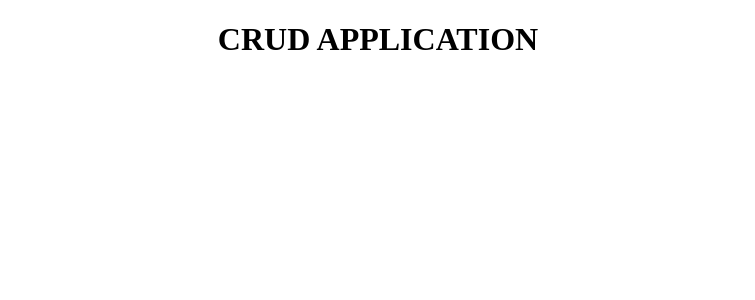
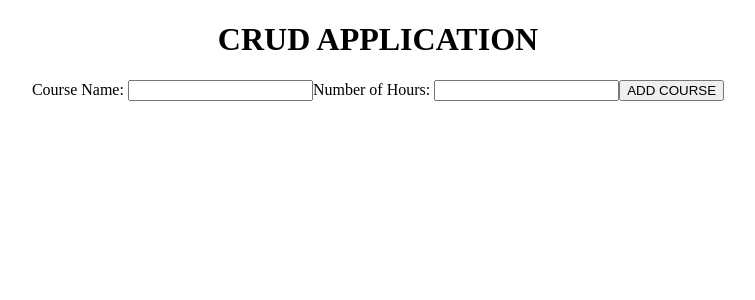
Before and after one commit to SolomonKitonyi/MVC-CRUD-APP, a React (Create React App) app in the folder Views/crud-app/: page / in a window 1280 px wide. Shown: the top 300 px of the page, without its empty margins (262-1017 px from the left). Built offline with nearby package versions, Linux system fonts and the light colour scheme.

Commit message:
feat: setup basic ui for adding course

```diff
--- a/Views/crud-app/src/App.js
+++ b/Views/crud-app/src/App.js
@@ -1,9 +1,21 @@
+import React, { useState } from 'react';
 import './App.css';
 
 function App() {
+	const [courseName, setCourseName] = useState('');
+	const [numberOfHours, setNumberOfHours] = useState(0);
+
+	const addCourse = () => {
+		console.log(courseName, numberOfHours);
+	};
 	return (
 		<div className="App">
 			<h1>CRUD APPLICATION</h1>
+			<label>Course Name: </label>
+			<input type="text" onChange={(e) => setCourseName(e.target.value)} />
+			<label>Number of Hours: </label>
+			<input type="number" onChange={(e) => setNumberOfHours(e.target.value)} />
+			<button onClick={addCourse}>ADD COURSE</button>
 		</div>
 	);
 }
```
